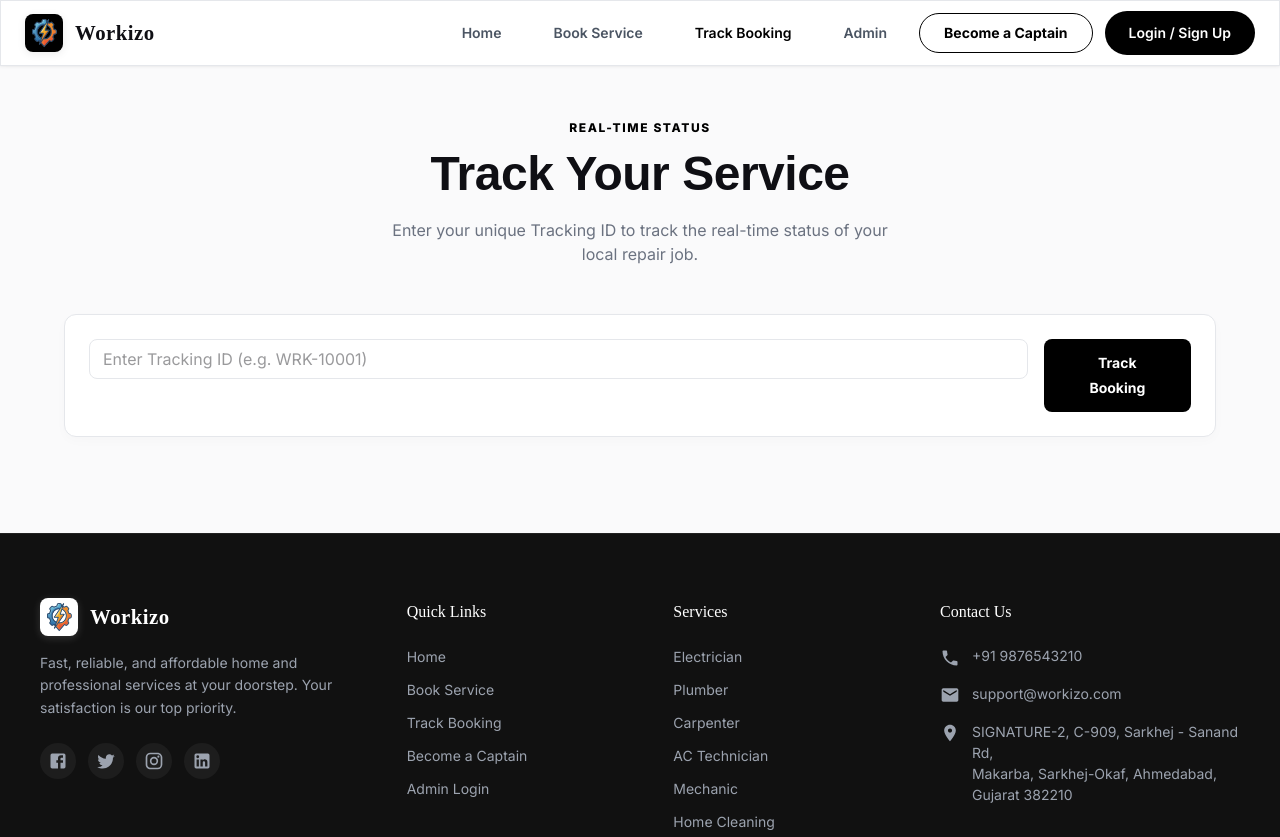
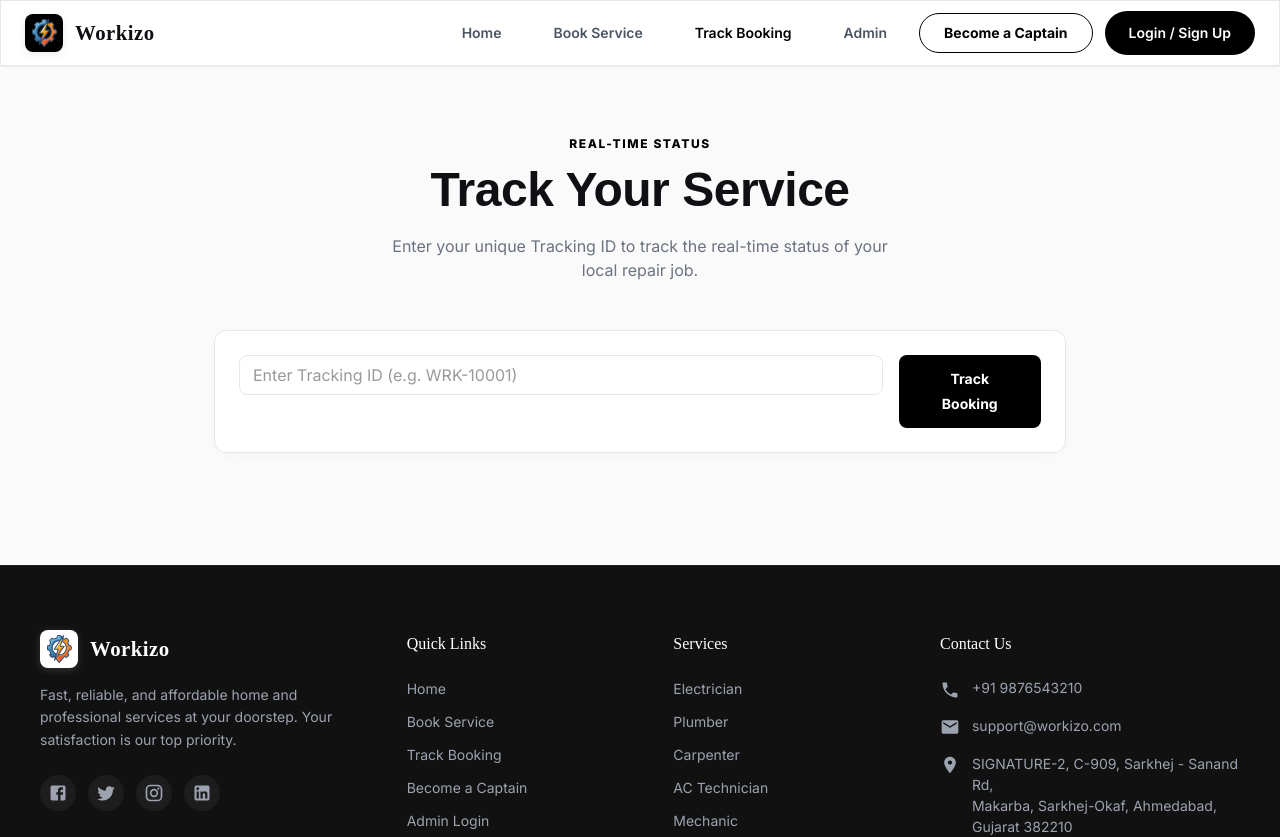
Before and after one commit to VedGoyaniTech/Workizo-A_service_company, a React (Vite) app in the folder frontend/: page /track in a window 1280 px wide. Shown: the top 837 px of the page. Built offline with nearby package versions, Linux system fonts and the light colour scheme.

Commit message:
Revert "Expand tracking layout container width to lg and optimize card dimensions to utilize screen space"
This reverts commit 297448232489cf8691fdbcc37c03c1a1b2bb024f.

```diff
--- a/frontend/src/customer/BookingTracker.jsx
+++ b/frontend/src/customer/BookingTracker.jsx
@@ -72,7 +72,7 @@ const BookingTracker = () => {
   const activeStep = booking ? getActiveStep(booking.status) : 0;
 
   return (
-    <Container maxWidth="lg" sx={{ py: 6 }}>
+    <Container maxWidth="md" sx={{ py: 8 }}>
       {/* Title */}
       <Box sx={{ textAlign: 'center', mb: 6 }}>
         <Typography variant="caption" sx={{ color: '#000000', fontWeight: 800, letterSpacing: '0.1rem', textTransform: 'uppercase' }}>
@@ -146,8 +146,8 @@ const BookingTracker = () => {
       {booking && (
         <Grid container spacing={4}>
           {/* Timeline Tracker */}
-          <Grid item xs={12} md={6}>
-            <Card variant="outlined" sx={{ p: 4, borderRadius: '12px', borderColor: '#E5E7EB', height: '100%' }}>
+          <Grid item xs={12}>
+            <Card variant="outlined" sx={{ p: 4, borderRadius: '12px', borderColor: '#E5E7EB' }}>
               <Box display="flex" justifyContent="space-between" flexWrap="wrap" gap={2} sx={{ mb: 4, borderBottom: '1px solid #E5E7EB', pb: 2 }}>
                 <Box>
                   <Typography variant="caption" color="text.secondary">TRACKING ID</Typography>
@@ -221,7 +221,7 @@ const BookingTracker = () => {
           </Grid>
 
           {/* Workshop / Offsite token Details */}
-          <Grid item xs={12}>
+          <Grid item xs={12} md={6}>
             <Card variant="outlined" sx={{ p: 3, borderRadius: '12px', height: '100%', borderColor: '#E5E7EB', display: 'flex', flexDirection: 'column' }}>
               <Typography variant="subtitle2" fontWeight="800" sx={{ mb: 2, display: 'flex', alignItems: 'center', gap: 1 }}>
                 <BuildIcon fontSize="small" /> Workshop Repair Ledger
```
